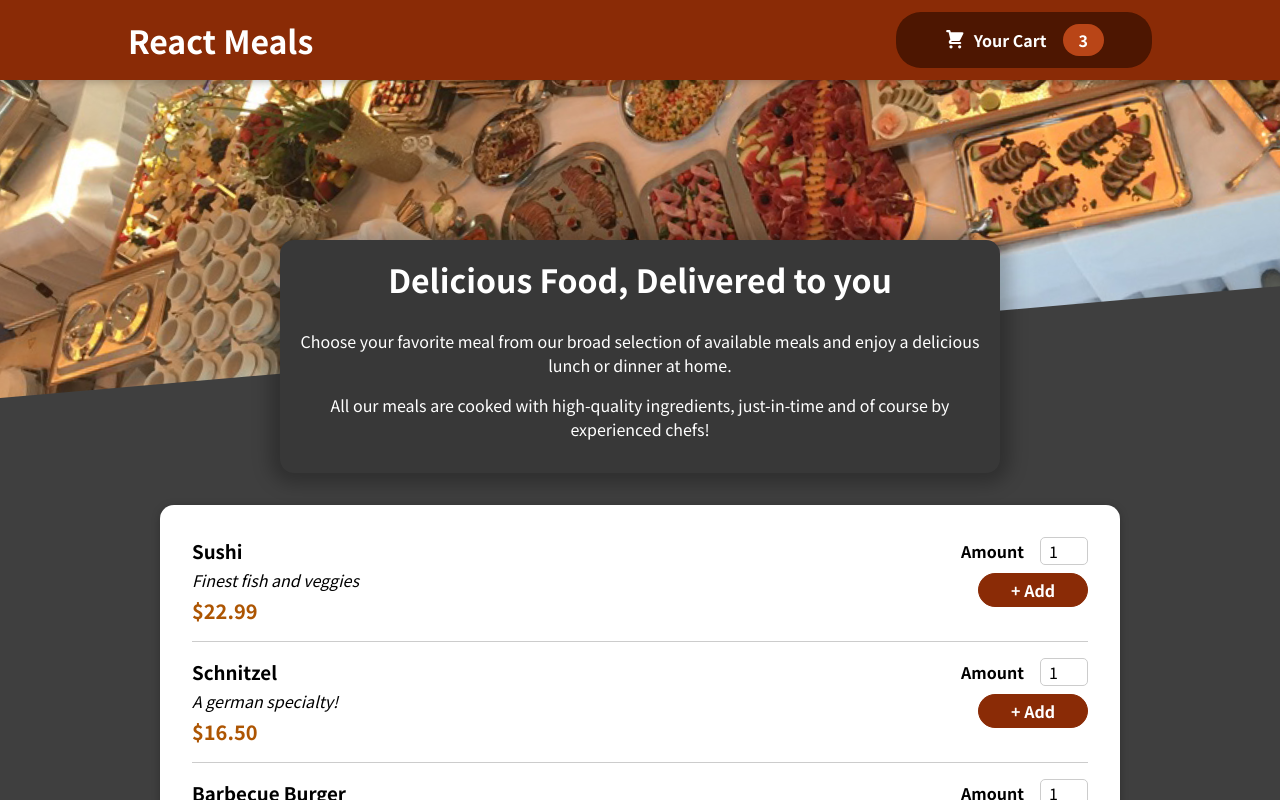
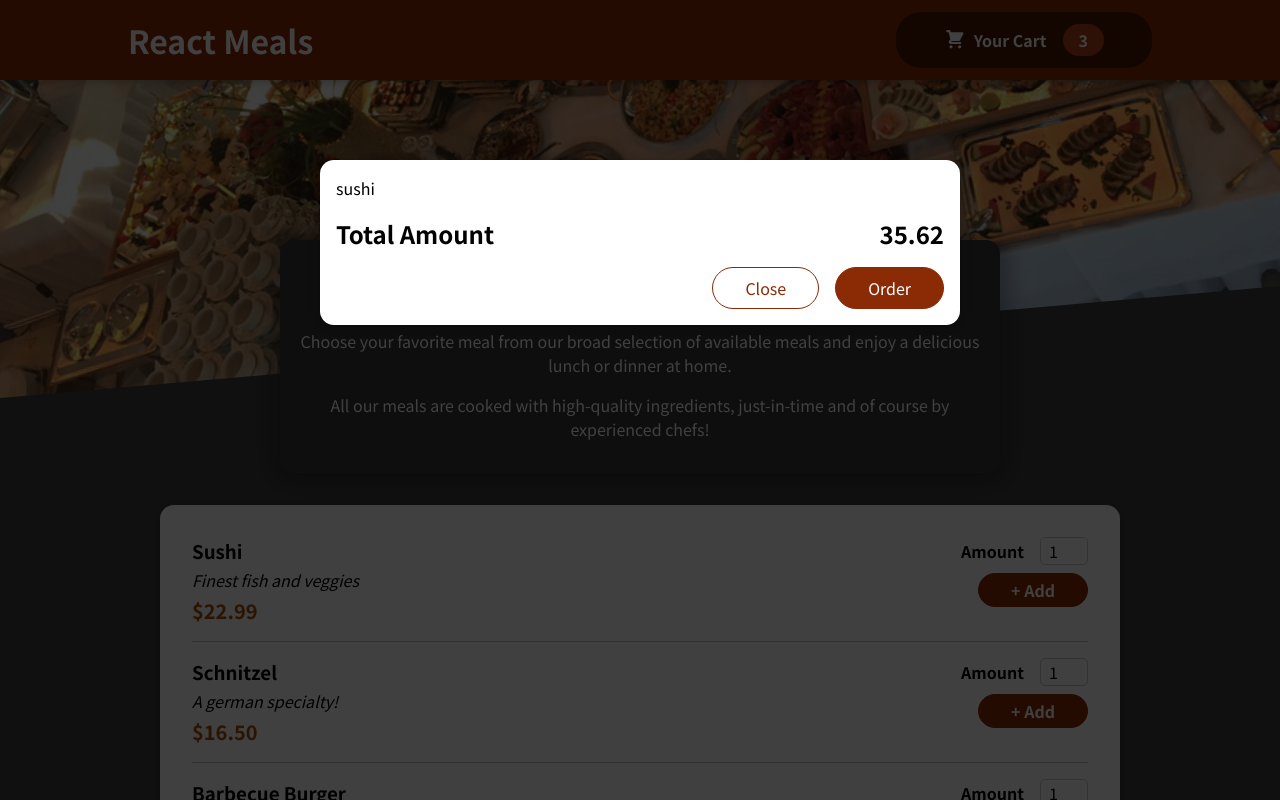
Before and after one commit to fstipo/Food-app, a React (Create React App) app: page / in a window 1280 px wide. Shown: the top 800 px of the page. Built offline with nearby package versions, Linux system fonts and the light colour scheme.

Commit message:
Modal component

```diff
--- a/public/index.html
+++ b/public/index.html
@@ -28,6 +28,8 @@
   </head>
   <body>
     <noscript>You need to enable JavaScript to run this app.</noscript>
+
+    <div id="overlays"></div>
     <div id="root"></div>
     <!--
       This HTML file is a template.
--- a/src/components/Cart/Cart.js
+++ b/src/components/Cart/Cart.js
@@ -1,4 +1,5 @@
 import styles from './Cart.module.css';
+import Modal from '../UI/Modal';
 
 const Cart = (props) => {
   const cartItems = [{ id: 'c1', name: 'sushi', amount: 2, price: 12.99 }].map(
@@ -9,7 +10,7 @@
     )
   );
   return (
-    <div>
+    <Modal>
       {cartItems}
       <div className={styles.total}>
         <span>Total Amount</span>
@@ -19,7 +20,7 @@
         <button className={styles['button--alt']}>Close</button>
         <button className={styles.button}>Order</button>
       </div>
-    </div>
+    </Modal>
   );
 };
 
--- /dev/null
+++ b/src/components/UI/Modal.js
@@ -0,0 +1,29 @@
+import React, { Fragment } from 'react';
+import ReactDOM from 'react-dom';
+import styles from './Modal.module.css';
+const Backdrop = () => {
+  return <div className={styles.backdrop}></div>;
+};
+
+const ModalOverlay = (props) => {
+  return (
+    <div className={styles.modal}>
+      <div className={styles.content}>{props.children}</div>
+    </div>
+  );
+};
+
+const Modal = (props) => {
+  const portalElement = document.getElementById('overlays');
+  return (
+    <Fragment>
+      {ReactDOM.createPortal(<Backdrop />, portalElement)}
+      {ReactDOM.createPortal(
+        <ModalOverlay>{props.children}</ModalOverlay>,
+        portalElement
+      )}
+    </Fragment>
+  );
+};
+
+export default Modal;
```
Also changed, not shown: 1 other file (tests, documents, lock files or other folders).
